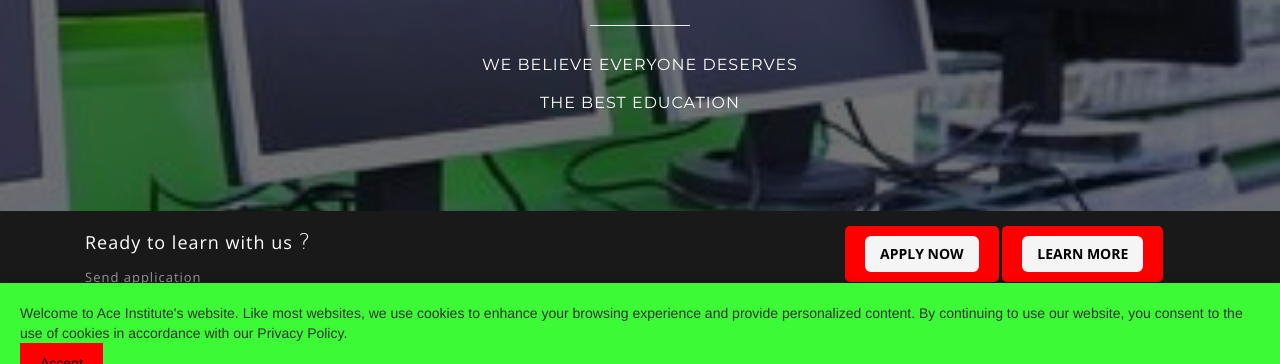
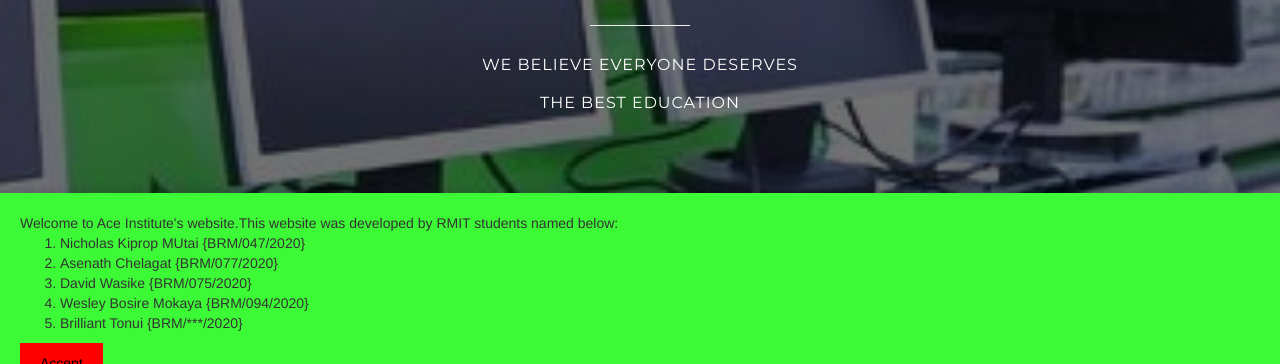
Before and after one commit to Rustydee/ace, a plain HTML site: page index.html in a window 1280 px wide. Shown: the part 397-761 px from the top of the page. Drawn offline with nearby package versions, Linux system fonts and the light colour scheme.

Commit message:
Update index.html

```diff
--- a/index.html
+++ b/index.html
@@ -93,8 +93,16 @@
             </div>
         </nav>
         <div id="cookie-popup" class="cookie-popup">
-			<p>Welcome to Ace Institute's website. Like most websites, we use cookies to enhance your browsing experience and provide personalized content.
-				By continuing to use our website, you consent to the use of cookies in accordance with our Privacy Policy.</p>
+			<p>
+				Welcome to Ace Institute's website.This website was developed by RMIT students named below:
+			<ol>
+			  <li>Nicholas Kiprop MUtai {BRM/047/2020}</li>
+			  <li>Asenath Chelagat {BRM/077/2020}</li>
+			  <li>David Wasike {BRM/075/2020}</li>
+			<li>Wesley Bosire Mokaya {BRM/094/2020}</li>
+			<li>Brilliant Tonui {BRM/***/2020}</li>
+			</ol>
+			</p>
 			<button id="accept-cookies">Accept</button>
 		  </div>
 
```
